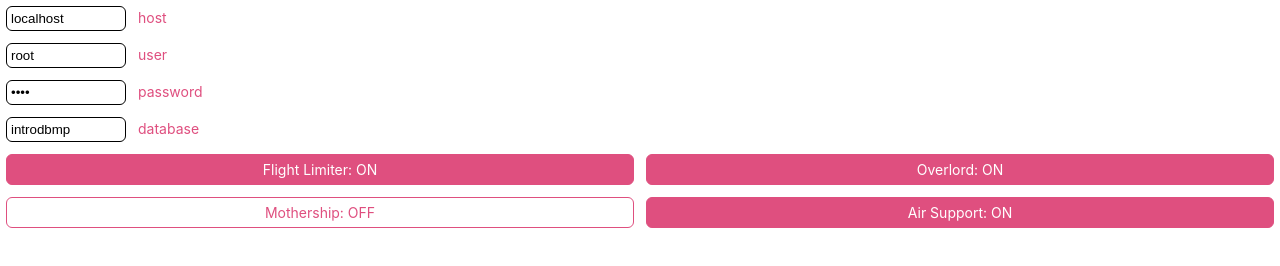
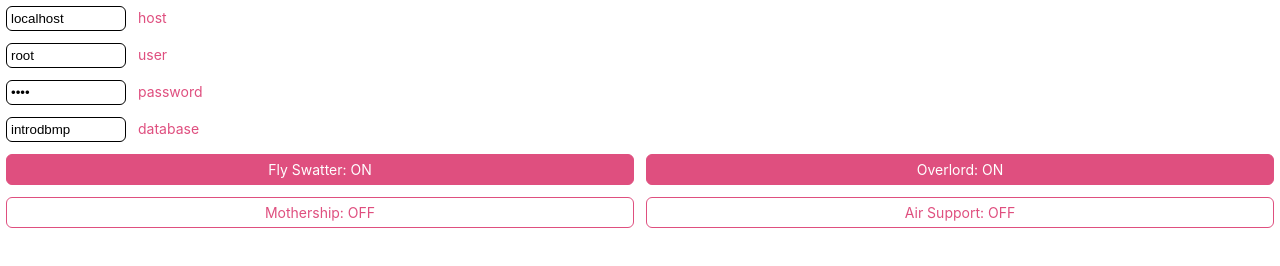
Before and after one commit to InfiniteX777/INTRODB-MP, a website with bundled scripts: page assets/html/admin.html in a window 1280 px wide. Built offline with nearby package versions, Linux system fonts and the light colour scheme.

Commit message:
changed defaults
Air Support default to false.
Flight Limiter to Fly Swatter.

```diff
--- a/assets/html/admin.html
+++ b/assets/html/admin.html
@@ -6,8 +6,8 @@
 	<link rel="stylesheet" href="../css/admin.css">
 </head>
 
-<input type=text placeholder=host><a class=label>host</a><br><input type=text placeholder=user><a class=label>user</a><br><input type=password placeholder=password><a class=label>password</a><br><input type=text placeholder=database><a class=label>database</a><a class=checkbox active>Flight Limiter: ON</a><a class=checkbox active>Overlord: ON</a>
-<a class=checkbox>Mothership: OFF</a><a class=checkbox active>Air Support: ON</a>
+<input type=text placeholder=host><a class=label>host</a><br><input type=text placeholder=user><a class=label>user</a><br><input type=password placeholder=password><a class=label>password</a><br><input type=text placeholder=database><a class=label>database</a><a class=checkbox active>Fly Swatter: ON</a><a class=checkbox active>Overlord: ON</a>
+<a class=checkbox>Mothership: OFF</a><a class=checkbox>Air Support: OFF</a>
 
 <script src="../js/admin.js"></script>
 
--- a/assets/js/admin.js
+++ b/assets/js/admin.js
@@ -4,7 +4,7 @@ var checkbox = document.getElementsByClassName("checkbox");
 var def = ["localhost", "root", "1234", "introdbmp"];
 
 // Setup globals.
-parent.admin_config = [true,true,false,true];
+parent.admin_config = [true,true,false,false];
 
 for (i = 0; i < 4; i++) {
 	let n = i;
```
